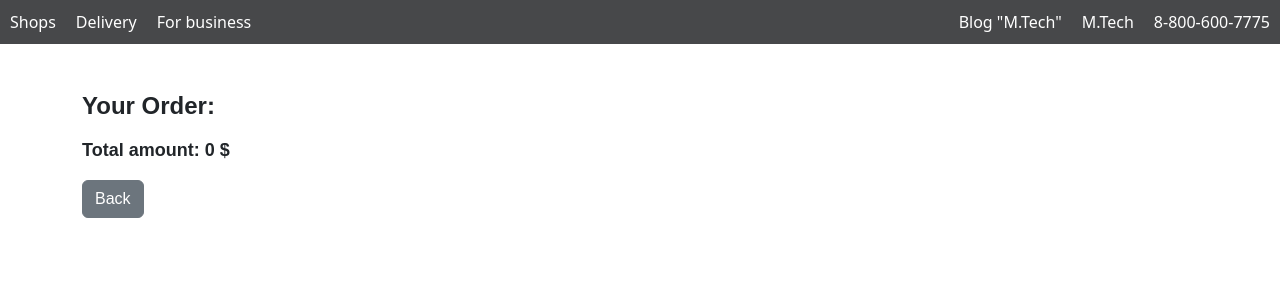
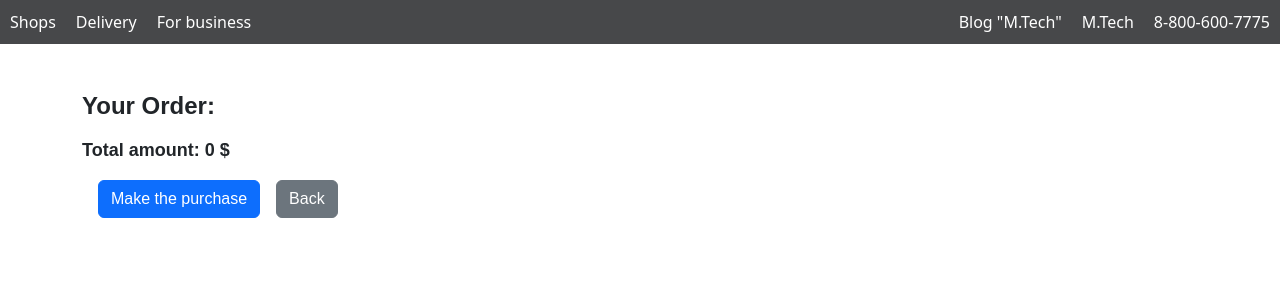
Before and after one commit to Alex43961/Market, an Angular app: page /cart in a window 1280 px wide. Shown: the top 300 px of the page. Built offline with nearby package versions, Linux system fonts and the light colour scheme.

Commit message:
fixed cart

```diff
--- a/src/app/app.module.ts
+++ b/src/app/app.module.ts
@@ -24,8 +24,7 @@ import { Comment } from './comments';
     BrowserModule,
     AppRoutingModule,
     FormsModule,
-     ReactiveFormsModule,
-
+    ReactiveFormsModule
   ],
   providers: [],
   bootstrap: [AppComponent]
--- a/src/app/cart/cart.component.html
+++ b/src/app/cart/cart.component.html
@@ -39,5 +39,6 @@
     </div>
   </div>
   <p class="mt-3" style="font-size: 18px; font-weight: bold;">Total amount: {{ calculateTotal() }} {{ selectedCurrency }}</p>
+  <button (click)="checkout()"class="btn btn-primary mx-3">Make the purchase</button>
   <button (click)="goBack()" class="btn btn-secondary" style="font-size: 16px;">Back</button>
 </div>
```
